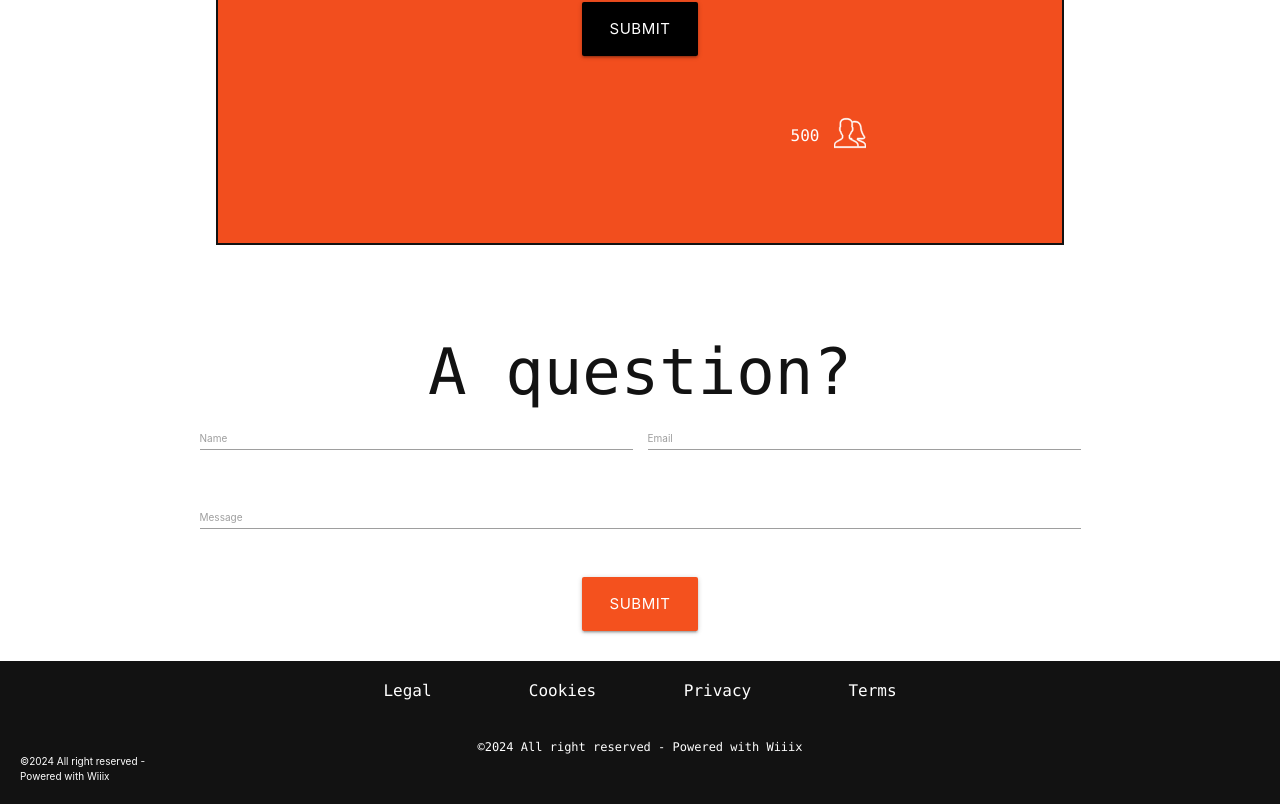
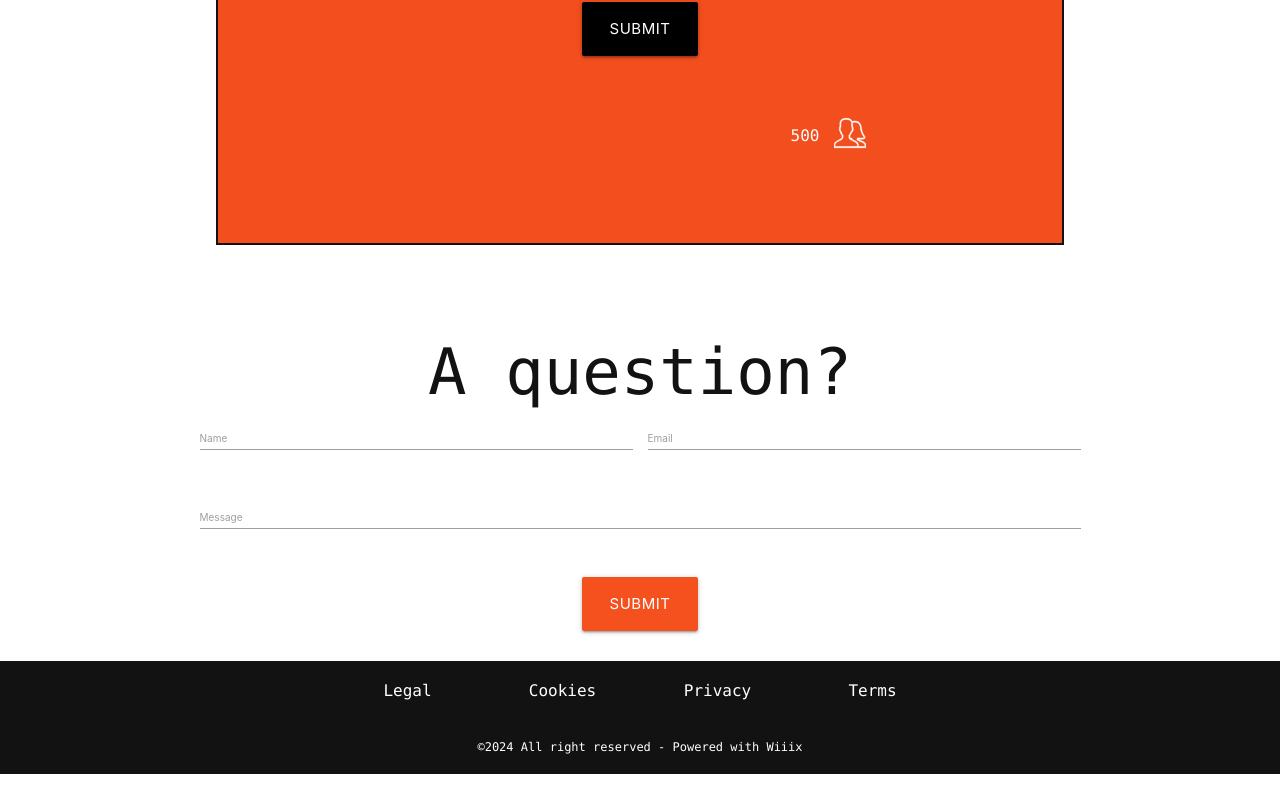
Before and after one commit to simoninmath/ifoundthat-blog-frontend, an Angular app: page /home in a window 1280 px wide. Shown: the part 2644-3448 px from the top of the page. After the commit the page ends 3418 px from the top, so only its background shows below. Built offline with nearby package versions, Linux system fonts and the light colour scheme; no server answers.

Commit message:
[comp]-update-footer-component

```diff
--- a/src/app/footer/footer.component.html
+++ b/src/app/footer/footer.component.html
@@ -14,7 +14,7 @@
   <div class="label__copyrights" aria-describedby="copyrights">
     ©2024 All right reserved - Powered with Wiiix
   </div>
-  <div id="copyrights" aria-hidden="true">
+  <!-- <div id="copyrights" aria-hidden="true">
     ©2024 All right reserved - Powered with Wiiix
-  </div>
+  </div> -->
 </div>
```
